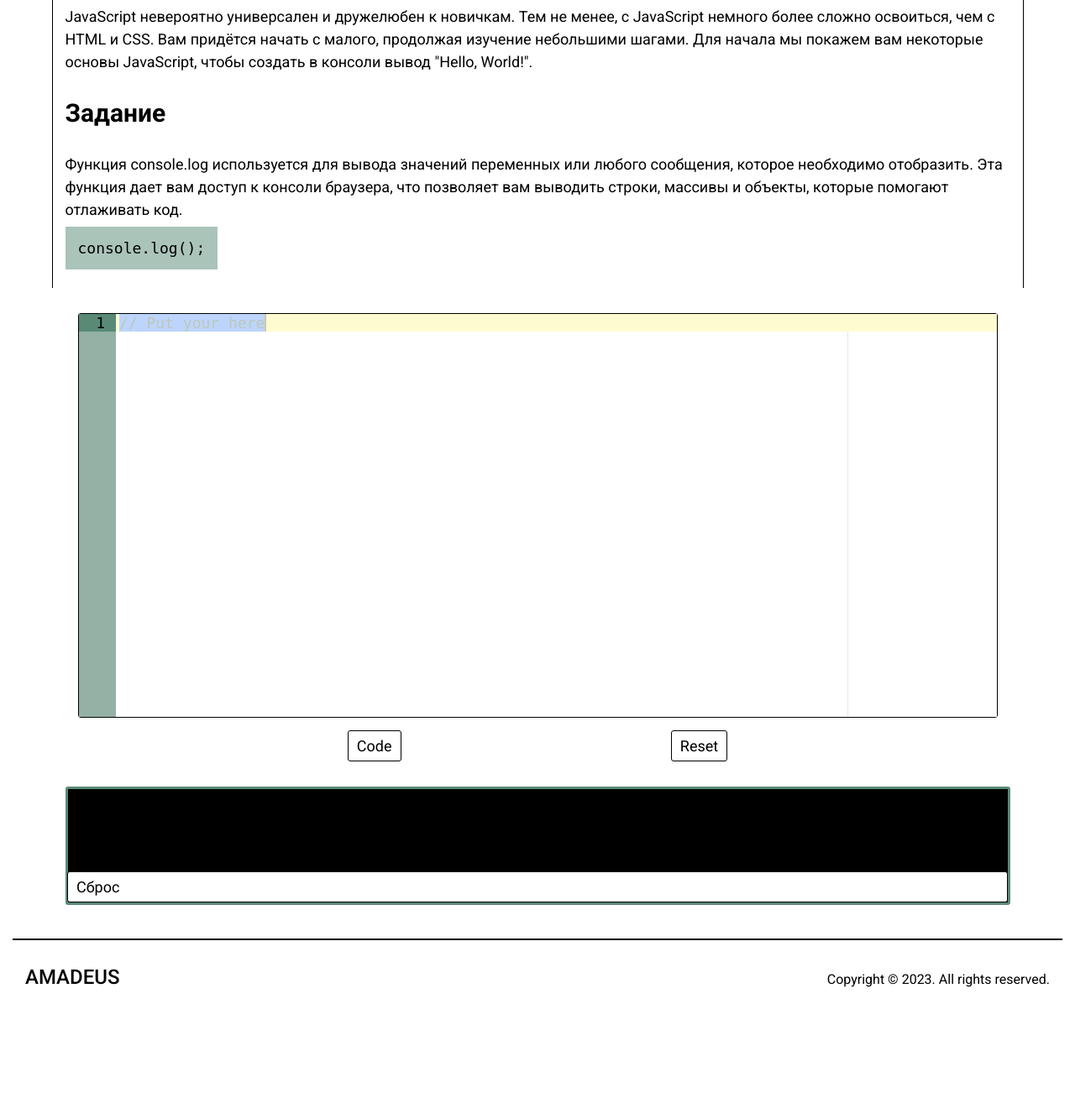
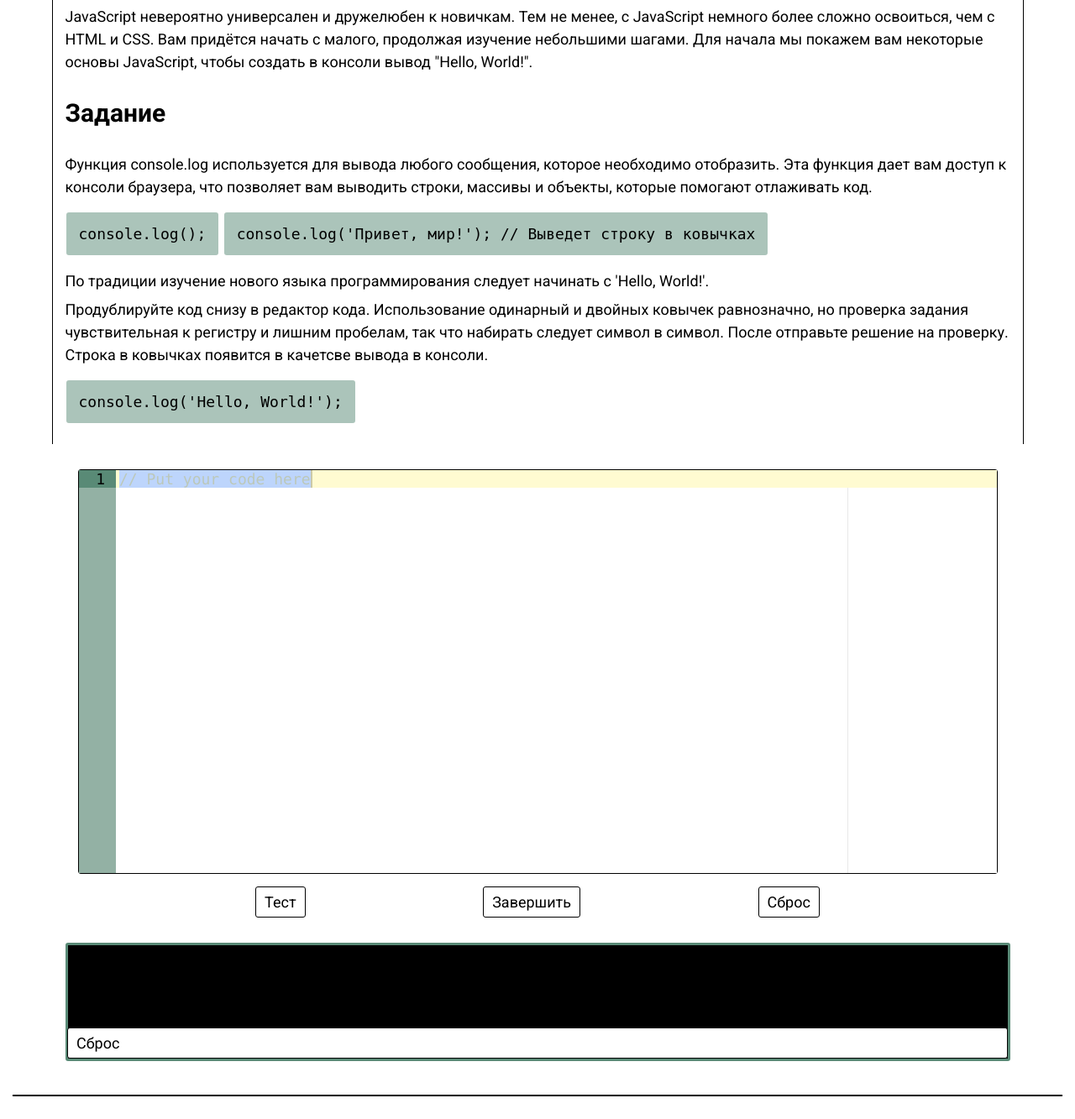
Before and after one commit to BZLOM4JOPbI/Amadeus-Courses, a Django app: page /task1.html in a window 1280 px wide. Shown: the part 344-1677 px from the top of the page at 84% size. Before the commit the page ends 1520 px from the top, so only its background shows below. Run offline with Django 4.2, Linux system fonts and the light colour scheme; some libraries are stand-ins or nearby versions.

Commit message:
Почти работает

```diff
--- a/Amadeus_project/main_pages/static/main_pages/css/style.css
+++ b/Amadeus_project/main_pages/static/main_pages/css/style.css
@@ -441,6 +441,8 @@ font-family: 'Roboto'; */
     background-color: rgba(89, 138, 118, .5);
     display: inline-block;
     padding: 15px;
+    margin: 10px 1px;
+    border-radius: 3px;
 }
 .courseInner .editorContainer {
     width: 90%
@@ -457,6 +459,11 @@ font-family: 'Roboto'; */
     min-height: 10vh;
     max-height: 35vh;
     overflow-y: auto;
+}
+@media screen and (max-width: 640px) {
+    .courseInner .underline {
+        align-self: flex-start;
+    }
 }
 /**/
 
--- a/Amadeus_project/main_pages/static/main_pages/js/ide_script.js
+++ b/Amadeus_project/main_pages/static/main_pages/js/ide_script.js
@@ -1,6 +1,7 @@
 const ide = ace.edit('editor');
 // IDE Options
-ide.setValue('// Put your here');
+let ideDefaultValue = '// Put your code here';
+ide.setValue(ideDefaultValue);
 ide.setTheme('ace/theme/clouds');
 ide.session.setMode('ace/mode/javascript');
 ide.setOptions({
@@ -10,33 +11,65 @@ ide.setOptions({
 });
 
 // Main funcional buttons
-const getCode = () => {
-    return ide.getValue()
-};
-let outputBtn = document.querySelector('.resultBtn');
+let outputToConsoleBtn = document.querySelector('.resultBtn');
 let resetBtn = document.querySelector('.resetBtn');
-outputBtn.addEventListener('click', (event) => {
-    let input = getCode();
-    addLogs(input);
-});
-resetBtn.addEventListener('click', (event) => {
-    ide.setValue('// Put your here');
-});
-// Консоль
-const consoleLogs = document.querySelector('.consoleLogs');
-const addLogs = (input) => {
-    const log = document.createElement('li');
-    // input = 'console.oldLog = console.log;console.log = function(value){console.oldLog(value);return value;};' + input;
-    input = 'out = ""; console.log = function(val){out = out + " " + val; return out;};' + input
+
+
+const getCodeResult = () => {
+    let input = ide.getValue();
+    input = 'out = ""; console.log = function(val){out = out + " " + val; return out;};' + input;
     try {
         input = eval(input);
     } catch (err) {
         input = err;
     }
+    return input
+};
+
+
+outputToConsoleBtn.addEventListener('click', (event) => {
+    addLogs(getCodeResult());
+});
+
+
+resetBtn.addEventListener('click', (event) => {
+    ide.setValue(ideDefaultValue);
+});
+
+
+// Консоль
+const consoleLogs = document.querySelector('.consoleLogs');
+const resetConsole = document.querySelector('.console > .Btn');
+
+
+const addLogs = (input) => {
+    const log = document.createElement('li');
     log.textContent = `>  ${input}`;
     consoleLogs.appendChild(log);
 };
-const resetConsole = document.querySelector('.console > .Btn');
+
+
 resetConsole.addEventListener('click', (event) => {
     consoleLogs.innerHTML = '';
 })
+
+
+// Проверка Решения
+const completeBtn = document.querySelector('.completeBtn');
+const rightTestValue = {
+    'task1.html' : 'Hello, World',
+};
+
+const completeTask = () => {
+    const keyOfTestValue = location.href.split('/')[3];
+    console.log('a');
+    if (getCodeResult() === rightTestValue[keyOfTestValue]) {
+        console.log('Верно');
+        addLogs(getCodeResult());
+    }
+    else {
+        console.log('Ошибка');
+    }
+}
+
+completeBtn.addEventListener('click', completeTask);
--- a/Amadeus_project/main_pages/templates/main_pages/task1.html
+++ b/Amadeus_project/main_pages/templates/main_pages/task1.html
@@ -20,20 +20,27 @@ IDE
                     <p class="courseText">JavaScript невероятно универсален и дружелюбен к новичкам. Тем не менее, с JavaScript немного более сложно освоиться, чем с HTML и CSS. Вам придётся начать с малого, продолжая изучение небольшими шагами. Для начала мы покажем вам некоторые основы JavaScript, чтобы создать в консоли вывод "Hello, World!".</p>
                     <p class="courseText"></p>
                     <h6 class="task">Задание</h6>
-                    <p class="courseText">Функция console.log используется для вывода значений переменных или любого сообщения, которое необходимо отобразить. Эта функция дает вам доступ к консоли браузера, что позволяет вам выводить строки, массивы и объекты, которые помогают отлаживать код.</p>
+                    <p class="courseText">Функция console.log используется для вывода любого сообщения, которое необходимо отобразить. Эта функция дает вам доступ к консоли браузера, что позволяет вам выводить строки, массивы и объекты, которые помогают отлаживать код.</p>
                     <code>
                         console.log();
                     </code>
-                    <p class="courseText"></p>
-
+                    <code>
+                        console.log('Привет, мир!');  // Выведет строку в ковычках
+                    </code>
+                    <p class="courseText">По традиции изучение нового языка программирования следует начинать с 'Hello, World!'.</p>
+                    <p class="courseText">Продублируйте код снизу в редактор кода. Использование одинарный и двойных ковычек равнозначно, но проверка задания чувствительная к регистру и лишним пробелам, так что набирать следует символ в символ. После отправьте решение на проверку. Строка в ковычках появится в качетсве вывода в консоли.</p>
+                    <code>
+                        console.log('Hello, World!');
+                    </code>
                 </div>
                 <div class="editorContainer">
                     <div class="editorInner">
                         <div id="editor"></div>
                     </div>
                     <div class="ideBtnWrap">
-                        <p class="resultBtn Btn">Code</p>
-                        <p class="resetBtn Btn">Reset</p>
+                        <p class="resultBtn Btn">Тест</p>
+                        <p class="completeBtn Btn">Завершить</p>
+                        <p class="resetBtn Btn">Сброс</p>
                     </div>
                 </div>
                 <div class="console">
```
